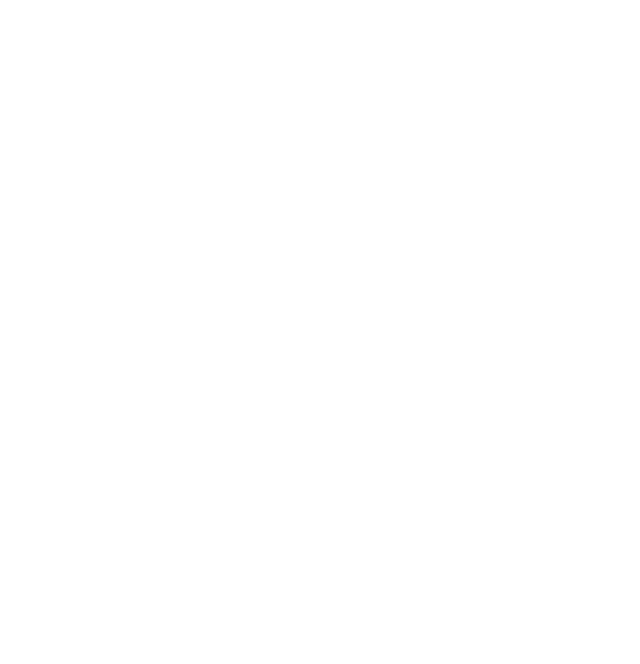
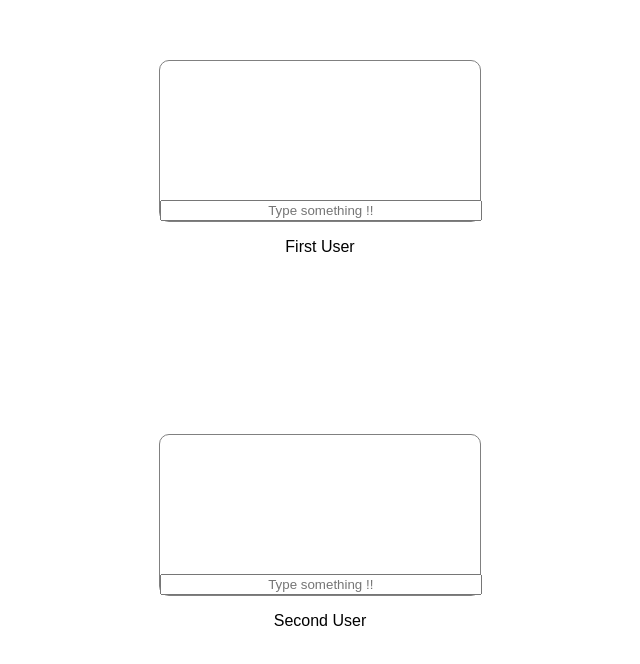
Before and after one commit to arunansh98/machine-coding-react, a React (Create React App) app: page /typing-indicator in a window 1280 px wide. Before the commit this address had no page. Shown: the part 118-782 px from the top of the page, without its empty margins (320-960 px from the left). Built offline with nearby package versions, Linux system fonts and the light colour scheme.

Commit message:
TypingIndicatorPage.js and Routing Logic

```diff
--- a/src/App.js
+++ b/src/App.js
@@ -10,6 +10,7 @@
 import InfiniteScrollerPage from "./questions/InfiniteScroller/InfiniteScrollerPage";
 import FileUploadPage from "./questions/FileUpload/FileUploadPage";
 import ECommerceCartPage from "./questions/ECommerceCart/ECommerceCartPage";
+import TypingIndicatorPage from "./questions/TypingIndicatorPage/TypingIndicatorPage";
 
 const basename =
   process.env.NODE_ENV === "production" ? "/machine-coding-react" : "/";
@@ -60,6 +61,10 @@
       path: "/e-commerce-cart",
       component: ECommerceCartPage,
     },
+    {
+      path: "/typing-indicator",
+      component: TypingIndicatorPage,
+    },
   ];
   return (
     <Router basename={basename}>
--- a/src/HomePage.js
+++ b/src/HomePage.js
@@ -43,6 +43,10 @@
       label: "E-Commerce Cart",
       to: "/e-commerce-cart",
     },
+    {
+      label: "Typing Indicator",
+      to: "/typing-indicator",
+    },
   ];
   return (
     <div className="questions-container">
--- /dev/null
+++ b/src/questions/TypingIndicatorPage/ChatWindow.js
@@ -0,0 +1,58 @@
+import { useEffect, useState } from "react";
+
+export default function ChatWindow({
+  setIsUserTyping,
+  isAnotherUserTyping,
+  userName,
+  anotherUserName,
+}) {
+  const [user, setUser] = useState("");
+
+  useEffect(() => {
+    let timer;
+    if (user) {
+      setIsUserTyping(true);
+      timer = setTimeout(() => {
+        setIsUserTyping(false);
+      }, 1500);
+    }
+    return () => clearTimeout(timer);
+  }, [user]);
+
+  return (
+    <div className="user">
+      <div
+        style={{
+          opacity: isAnotherUserTyping ? 1 : 0,
+        }}
+      >
+        {anotherUserName + " is typing !"}
+      </div>
+      <div className="chat-window">
+        <h1
+          style={{
+            opacity: "0",
+          }}
+        >
+          Messages
+        </h1>
+        <input
+          style={{
+            width: "19.6rem",
+          }}
+          type="text"
+          placeholder="Type something !!"
+          value={user}
+          onChange={(e) => setUser(e.target.value)}
+        />
+      </div>
+      <div
+        style={{
+          marginTop: "1rem",
+        }}
+      >
+        {userName}
+      </div>
+    </div>
+  );
+}
--- /dev/null
+++ b/src/questions/TypingIndicatorPage/TypingIndicatorPage.css
@@ -0,0 +1,23 @@
+.user {
+  font-family: sans-serif;
+  display: flex;
+  flex-direction: column;
+  align-items: center;
+  margin-top: 10rem;
+}
+
+.chat-window {
+  border: 1px solid gray;
+  border-radius: 10px;
+  height: 10rem;
+  width: 20rem;
+  display: flex;
+  flex-direction: column;
+  justify-content: space-between;
+}
+
+input,
+input::placeholder {
+  text-align: center;
+  outline: none;
+}
--- /dev/null
+++ b/src/questions/TypingIndicatorPage/TypingIndicatorPage.js
@@ -0,0 +1,30 @@
+import { useState } from "react";
+import "./TypingIndicatorPage.css";
+import ChatWindow from "./ChatWindow";
+
+export default function TypingIndicatorPage() {
+  const [isFirstUserTyping, setIsFirstUserTyping] = useState(false);
+
+  const [isSecondUserTyping, setIsSecondUserTyping] = useState(false);
+
+  const firstUserName = "First User";
+
+  const secondUserName = "Second User";
+
+  return (
+    <div>
+      <ChatWindow
+        userName={firstUserName}
+        anotherUserName={secondUserName}
+        setIsUserTyping={setIsFirstUserTyping}
+        isAnotherUserTyping={isSecondUserTyping}
+      />
+      <ChatWindow
+        userName={secondUserName}
+        anotherUserName={firstUserName}
+        setIsUserTyping={setIsSecondUserTyping}
+        isAnotherUserTyping={isFirstUserTyping}
+      />
+    </div>
+  );
+}
```
